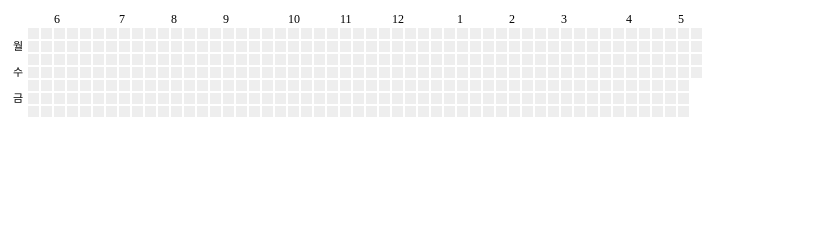
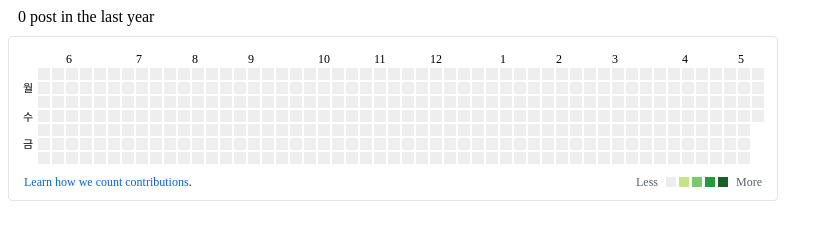
Before and after one commit to MyAeroCode/tistory-contribution-graph, a plain HTML site: page client/index.html in a window 1280 px wide. Shown: the whole page, without its empty margins (0-833 px from the left). Drawn offline with nearby package versions, Linux system fonts and the light colour scheme; no server answers.

Commit message:
update: 깃허브에 더 가깝게 수정

```diff
--- a/client/github_contribution.css
+++ b/client/github_contribution.css
@@ -1,6 +1,15 @@
+/* Author: bachvtuan@gmail.com */
+/* Modified By Aerocode. */
+
+@media only screen and (max-width: 768px) {
+    #graph-border {
+        display: none;
+    }
+}
+
 .svg-tip {
     padding: 10px;
-  background: rgba(0,0,0,0.8);
+    background: rgba(0, 0, 0, 0.8);
     color: #bbb;
     font-size: 12px;
     position: absolute;
@@ -20,7 +29,7 @@
     margin: 0 0 0 -5px;
     content: " ";
     border: 5px solid transparent;
-  border-top-color: rgba(0,0,0,0.8);
+    border-top-color: rgba(0, 0, 0, 0.8);
 }
 
 .month {
@@ -30,3 +39,65 @@
 .wday {
     font-size: 11px;
 }
+
+#graph-header {
+    margin-left: 10px;
+    margin-bottom: 10px;
+    font-weight: 400 !important;
+}
+
+#graph-border {
+    border: 1px solid #e1e4e8 !important;
+    width: inherit;
+    max-width: 768px;
+    border-radius: 4px;
+}
+
+#graph-holder {
+    overflow: hidden;
+    display: flex !important;
+    align-items: flex-end !important;
+    flex-direction: column !important;
+    margin: 5px 10px;
+}
+
+.contrib-footer {
+    padding: 0px 15px 25px;
+    font-size: 12px;
+}
+
+.footer-how-count {
+    float: left;
+}
+
+.footer-how-count a {
+    color: #0366d6;
+    text-decoration: none;
+}
+
+.contrib-legend {
+    float: right;
+}
+
+.contrib-legend ol,
+ul {
+    padding-left: 0;
+}
+
+.contrib-legend .legend {
+    position: relative;
+    bottom: -1px;
+    display: inline-block;
+    margin: 0 5px;
+    list-style: none;
+}
+
+.contrib-legend .legend li {
+    display: inline-block;
+    width: 10px;
+    height: 10px;
+}
+
+.text-gray {
+    color: #586069 !important;
+}
--- a/client/github_contribution.js
+++ b/client/github_contribution.js
@@ -1,4 +1,5 @@
 // Author: bachvtuan@gmail.com
+// Modified By Aerocode.
 
 //Format string
 if (!String.prototype.formatString) {
@@ -83,7 +84,7 @@ if (!String.prototype.formatString) {
             var loop_html = "";
 
             //One year has 52 weeks
-            var step = 13;
+            var step = 14;
 
             var month_position = [];
             var current_date = new Date();
@@ -116,16 +117,7 @@ if (!String.prototype.formatString) {
                     var count = getCount(data_date);
                     var color = getColor(count);
 
-                    item_html +=
-                        '<rect class="day" width="11" height="11" y="' +
-                        y +
-                        '" fill="' +
-                        color +
-                        '" data-count="' +
-                        count +
-                        '" data-date="' +
-                        data_date +
-                        '"/>';
+                    item_html += `<rect class="day" width="${12}" height="${12}" y="${y}" fill="${color}" data-count="${count}" data-date="${data_date}" /> `;
                 }
 
                 item_html += "</g>";
@@ -152,23 +144,57 @@ if (!String.prototype.formatString) {
 
             //Add Monday, Wenesday, Friday label
             loop_html +=
-                '<text text-anchor="middle" class="wday" dx="-10" dy="22">{0}</text>'.formatString(
+                '<text text-anchor="middle" class="wday" dx="-10" dy="24">{0}</text>'.formatString(
                     settings.h_days[0]
                 ) +
-                '<text text-anchor="middle" class="wday" dx="-10" dy="48">{0}</text>'.formatString(
+                '<text text-anchor="middle" class="wday" dx="-10" dy="53">{0}</text>'.formatString(
                     settings.h_days[1]
                 ) +
-                '<text text-anchor="middle" class="wday" dx="-10" dy="74">{0}</text>'.formatString(
+                '<text text-anchor="middle" class="wday" dx="-10" dy="80">{0}</text>'.formatString(
                     settings.h_days[2]
                 );
 
+            function numberWithCommas(x) {
+                return x.toString().replace(/\B(?=(\d{3})+(?!\d))/g, ",");
+            }
+
             //Fixed size for now with width= 721 and height = 110
-            var wire_html =
-                '<svg width="721" height="110" class="js-calendar-graph-svg">' +
-                '<g transform="translate(20, 20)">' +
-                loop_html +
-                "</g>" +
-                "</svg>";
+            const cx = 0;
+            var wire_html = `
+                <div id="graph-header">
+                    ${numberWithCommas(
+                        cx
+                        // settings.data.length
+                    )}
+                    ${cx <= 1 ? "post" : "posts"} in the last year
+                </div>
+                <div id="graph-border">
+
+                    <div id="graph-holder">
+                        <svg width="755px" height="128px" class="js-calendar-graph-svg">
+                            <g transform="translate(26, 26)">
+                                ${loop_html}
+                            </g>
+                        </svg>
+                    </div>
+                    <div class="contrib-footer clearfix mt-1 mx-3 px-3 pb-1">
+                        <div class="footer-how-count">
+                            <a href="https://help.github.com/articles/why-are-my-contributions-not-showing-up-on-my-profile" target="_blank" class="">
+                                Learn how we count contributions</a>.
+                            </div>
+                        <div class="contrib-legend text-gray" title="블로그에 작성한 게시글 개수를 의미합니다.">
+                        Less
+                        <ul class="legend">
+                            <li style="background-color: #ebedf0"></li>
+                            <li style="background-color: #c6e48b"></li>
+                            <li style="background-color: #7bc96f"></li>
+                            <li style="background-color: #239a3b"></li>
+                            <li style="background-color: #196127"></li>
+                        </ul>
+                        More
+                    </div>
+                </div>
+            `;
 
             wrap_chart.html(wire_html);
 
@@ -218,6 +244,7 @@ if (!String.prototype.formatString) {
             {
                 //Default init settings.colors, user can override
                 colors: ["#eeeeee", "#d6e685", "#8cc665", "#44a340", "#44a340"],
+
                 //List of name months
                 month_names: [
                     "Jan",
@@ -234,6 +261,7 @@ if (!String.prototype.formatString) {
                     "Dec",
                 ],
                 h_days: ["M", "W", "F"],
+
                 //Default is empty, it can be overrided
                 data: [],
             },
```
Lines whose indentation alone changed are shown as unchanged.
